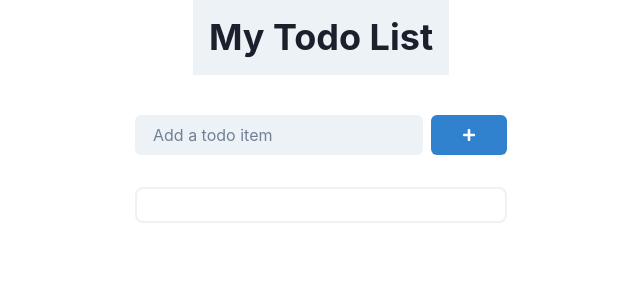
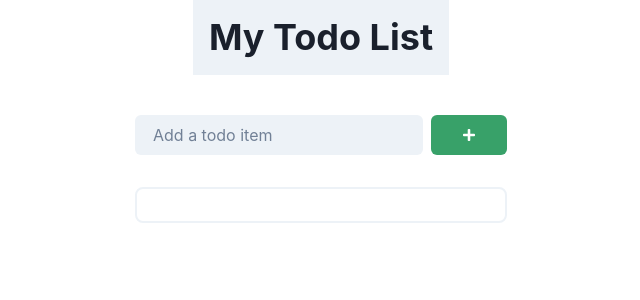
Before and after one commit to GPT-Engineer-App-Dev/goal-reminder, a React (Vite) app: page / in a window 1280 px wide. Shown: the top 300 px of the page, without its empty margins (319-959 px from the left). Built offline with nearby package versions, Linux system fonts and the light colour scheme.

Commit message:
Changed the color of the "Add" button to green by updating the `colorScheme` prop to "green".

```diff
--- a/src/pages/Index.jsx
+++ b/src/pages/Index.jsx
@@ -21,7 +21,7 @@ const Index = () => {
         <form onSubmit={handleSubmit}>
           <HStack>
             <Input variant="filled" placeholder="Add a todo item" value={todo} onChange={(e) => setTodo(e.target.value)} />
-            <Button colorScheme="blue" type="submit" px={8}>
+            <Button colorScheme="green" type="submit" px={8}>
               <FaPlus />
             </Button>
           </HStack>
```
